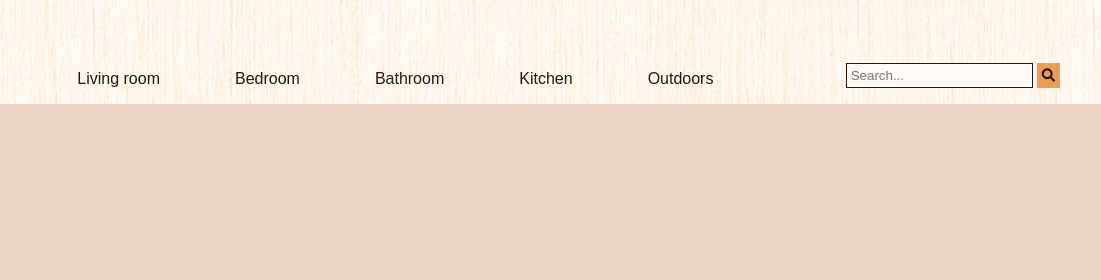
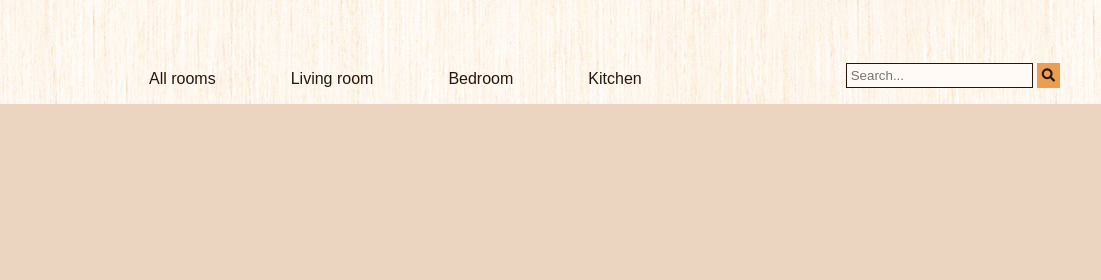
Before and after one commit to cecilieol/cecilie-olsen-design2-ma1, a plain HTML site: page index.html in a window 1280 px wide. Shown: the top 280 px of the page, 179-1280 px from the left. Drawn offline with nearby package versions, Linux system fonts and the light colour scheme.

Commit message:
updated nav links

```diff
--- a/index.html
+++ b/index.html
@@ -19,11 +19,10 @@
         <a href="#"><img class="logo" src="heim-logo-brown.svg"></a>
         <nav>
             <ul>
+                <li><a href="products.html">All rooms</a></li>
                 <li><a href="#">Living room</a></li>
                 <li><a href="#">Bedroom</a></li>
-                <li><a href="#">Bathroom</a></li>
                 <li><a href="#">Kitchen</a></li>
-                <li><a href="#">Outdoors</a></li>
             </ul>
         </nav>
         <div class="search">
```
